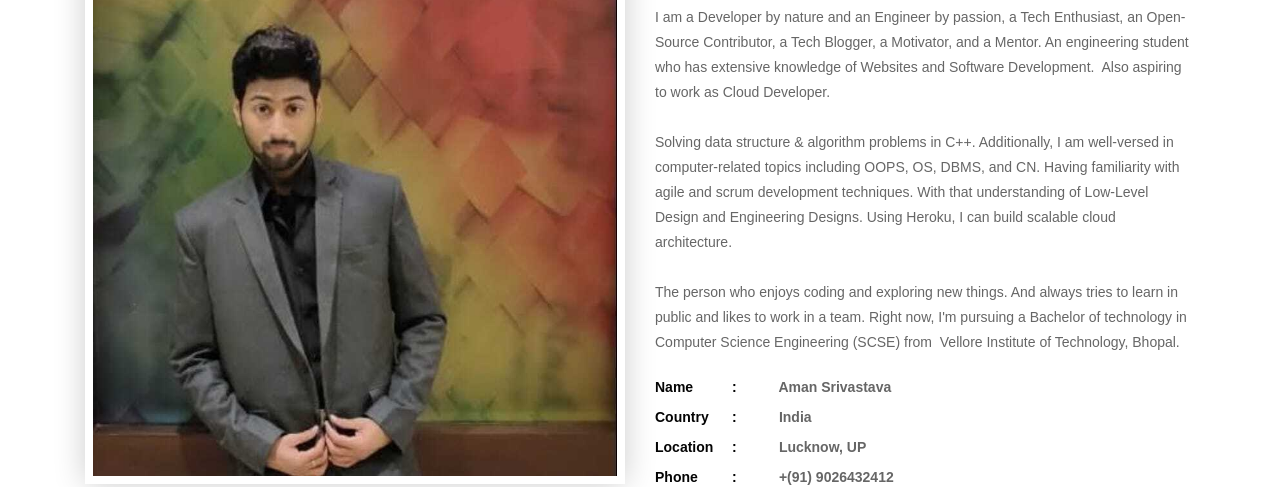
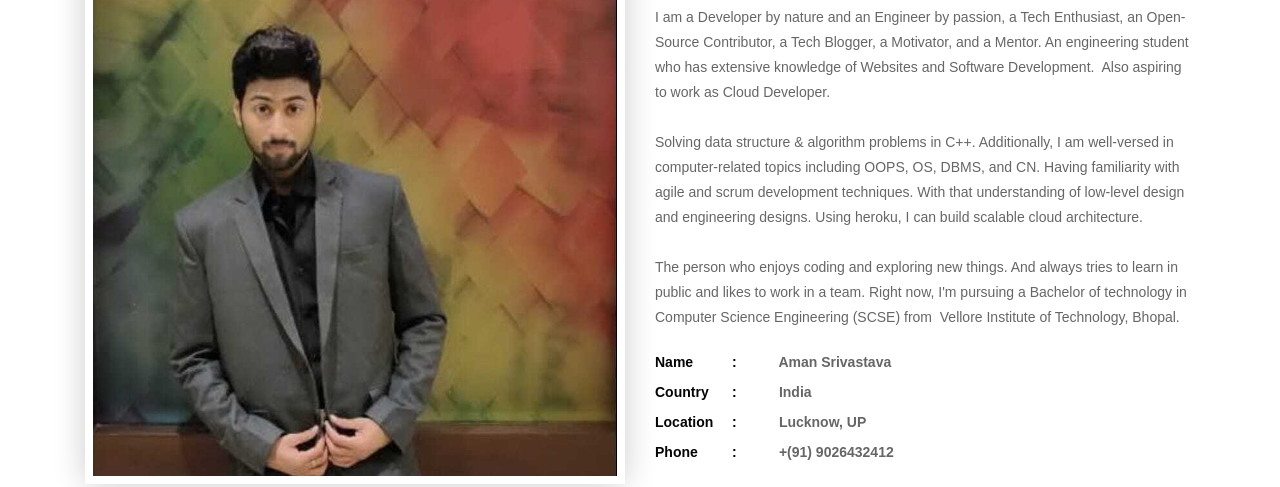
Before and after one commit to amansrv/Amanrv-Portfolio, a plain HTML site: page index.html in a window 1280 px wide. Shown: the part 821-1308 px from the top of the page. Drawn offline with Linux system fonts and the light colour scheme; files whose address does not match are found by name.

Commit message:
Update index.html

```diff
--- a/index.html
+++ b/index.html
@@ -202,7 +202,7 @@
                 Additionally, I am well-versed in computer-related topics
                 including OOPS, OS, DBMS, and CN. Having familiarity with agile
                 and scrum development techniques. With that understanding of
-                Low-Level Design and Engineering Designs. Using Heroku, I can
+                low-level design and engineering designs. Using heroku, I can
                 build scalable cloud architecture.
               </p>
               <br />
```
